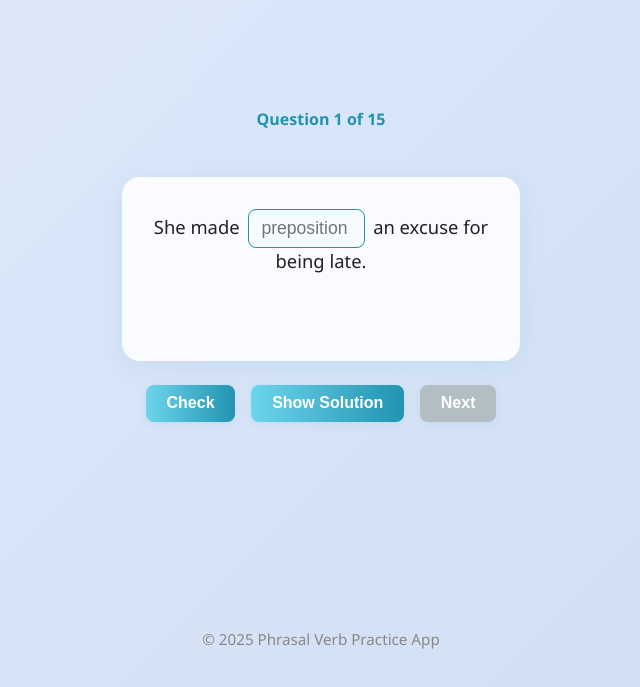
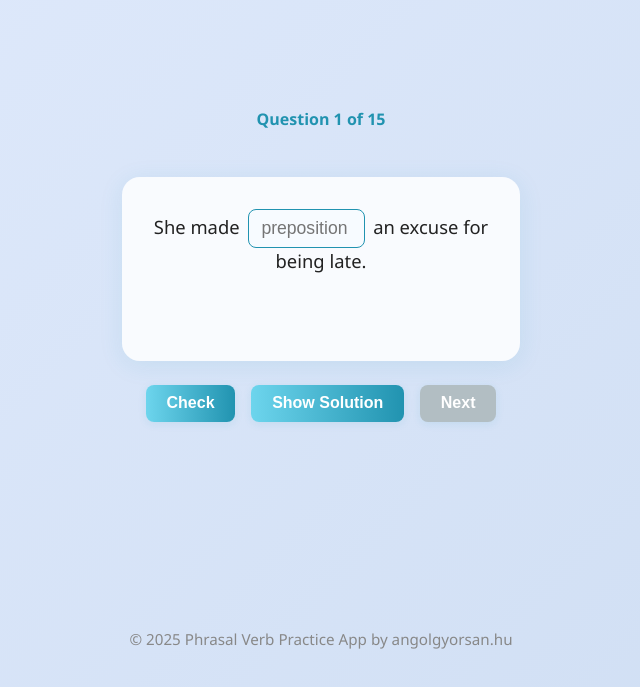
Before and after one commit to gtolnai1/phrasal-verbs, a plain HTML site: page index.html in a window 1280 px wide. Shown: the part 99-786 px from the top of the page, without its empty margins (319-959 px from the left). Drawn offline with Linux system fonts and the light colour scheme.

Commit message:
Add source attribution to footer
Added attribution to the footer for the source of the app.

```diff
--- a/index.html
+++ b/index.html
@@ -27,7 +27,7 @@
         <div id="results" class="hidden"></div>
     </main>
     <footer>
-      <p>&copy; 2025 Phrasal Verb Practice App</p>
+      <p>&copy; 2025 Phrasal Verb Practice App by angolgyorsan.hu </p>
     </footer>
     <script src="script.js"></script>
 </body>
```
